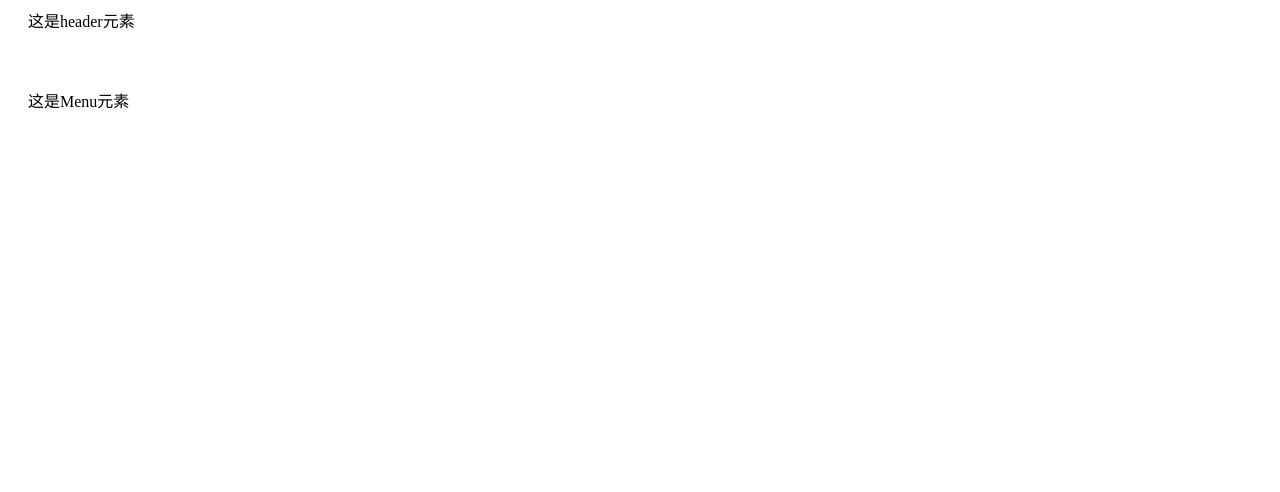
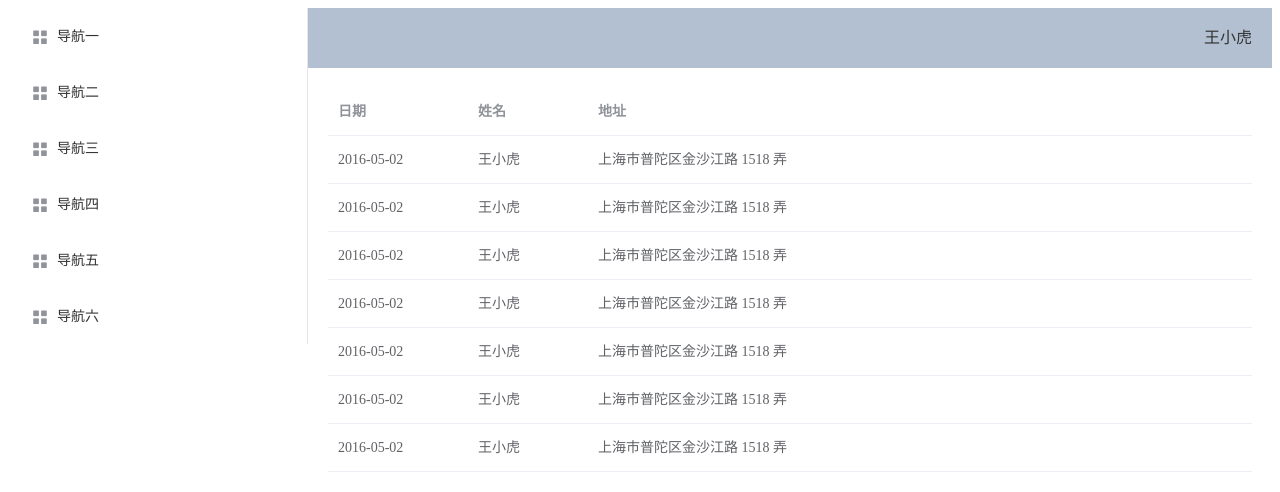
Before and after one commit to Tyoukai/vue-element-admin, a Vue app: page / in a window 1280 px wide. Shown: the top 492 px of the page. Built offline with nearby package versions, Linux system fonts and the light colour scheme.

Commit message:
更新组件

```diff
--- a/src/App.vue
+++ b/src/App.vue
@@ -1,7 +1,49 @@
 <template>
   <el-container>
-    <el-header><Header/></el-header>
-    <el-main><Main/></el-main>
+    <el-aside>
+      <el-menu>
+        <el-menu-item index="1">
+          <i class="el-icon-menu"></i>
+          <span slot="title">导航一</span>
+        </el-menu-item>
+        <el-menu-item index="2">
+          <i class="el-icon-menu"></i>
+          <span slot="title">导航二</span>
+        </el-menu-item>
+        <el-menu-item index="3">
+          <i class="el-icon-menu"></i>
+          <span slot="title">导航三</span>
+        </el-menu-item>
+        <el-menu-item index="4">
+          <i class="el-icon-menu"></i>
+          <span slot="title">导航四</span>
+        </el-menu-item>
+        <el-menu-item index="5">
+          <i class="el-icon-menu"></i>
+          <span slot="title">导航五</span>
+        </el-menu-item>
+        <el-menu-item index="6">
+          <i class="el-icon-menu"></i>
+          <span slot="title">导航六</span>
+        </el-menu-item>
+      </el-menu>
+    </el-aside>
+
+    <el-container>
+      <el-header style="text-align: right; font-size: 16px">
+        <span>王小虎</span>
+      </el-header>
+      <el-main>
+        <el-table :data="tableData">
+        <el-table-column prop="date" label="日期" width="140">
+        </el-table-column>
+        <el-table-column prop="name" label="姓名" width="120">
+        </el-table-column>
+        <el-table-column prop="address" label="地址">
+        </el-table-column>
+      </el-table>
+      </el-main>
+    </el-container>
   </el-container>
 </template>
 
@@ -14,8 +56,19 @@ export default {
     components: {
       Header,
       Main
+    },
+    data() {
+      const item = {
+        date: '2016-05-02',
+        name: '王小虎',
+        address: '上海市普陀区金沙江路 1518 弄'
+      };
+      return {
+        tableData: Array(7).fill(item)
       }
     }
+  }
+
 </script>
 
 <style>
@@ -27,4 +80,10 @@ export default {
   color: #2c3e50;
   margin-top: 60px;
 }
+
+  .el-header {
+    background-color: #B3C0D1;
+    color: #333;
+    line-height: 60px;
+  }
 </style>
```
Also changed, not shown: src/components/Menu.vue (added, +15 -0 lines). Lines whose indentation alone changed are shown as unchanged.
